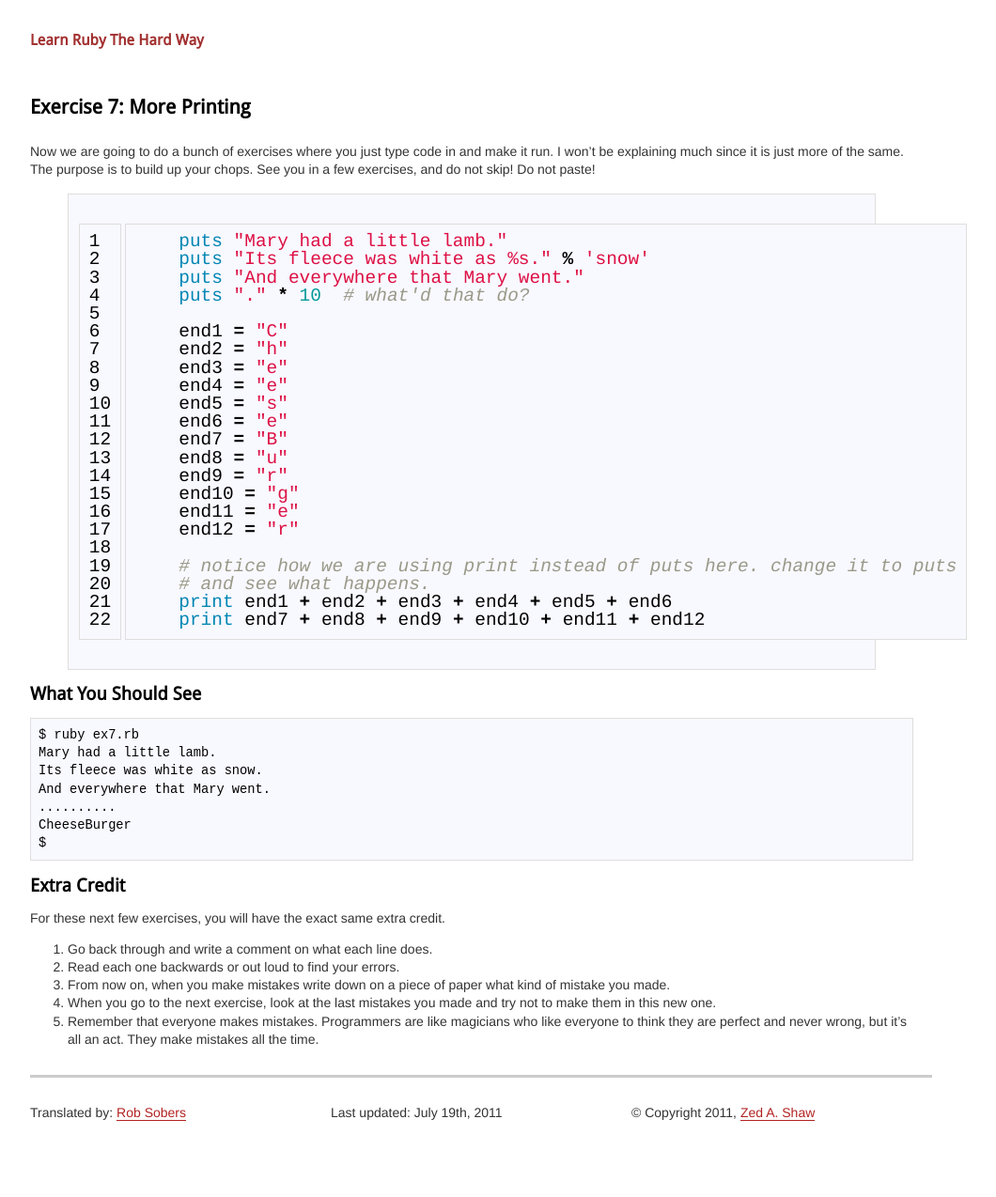
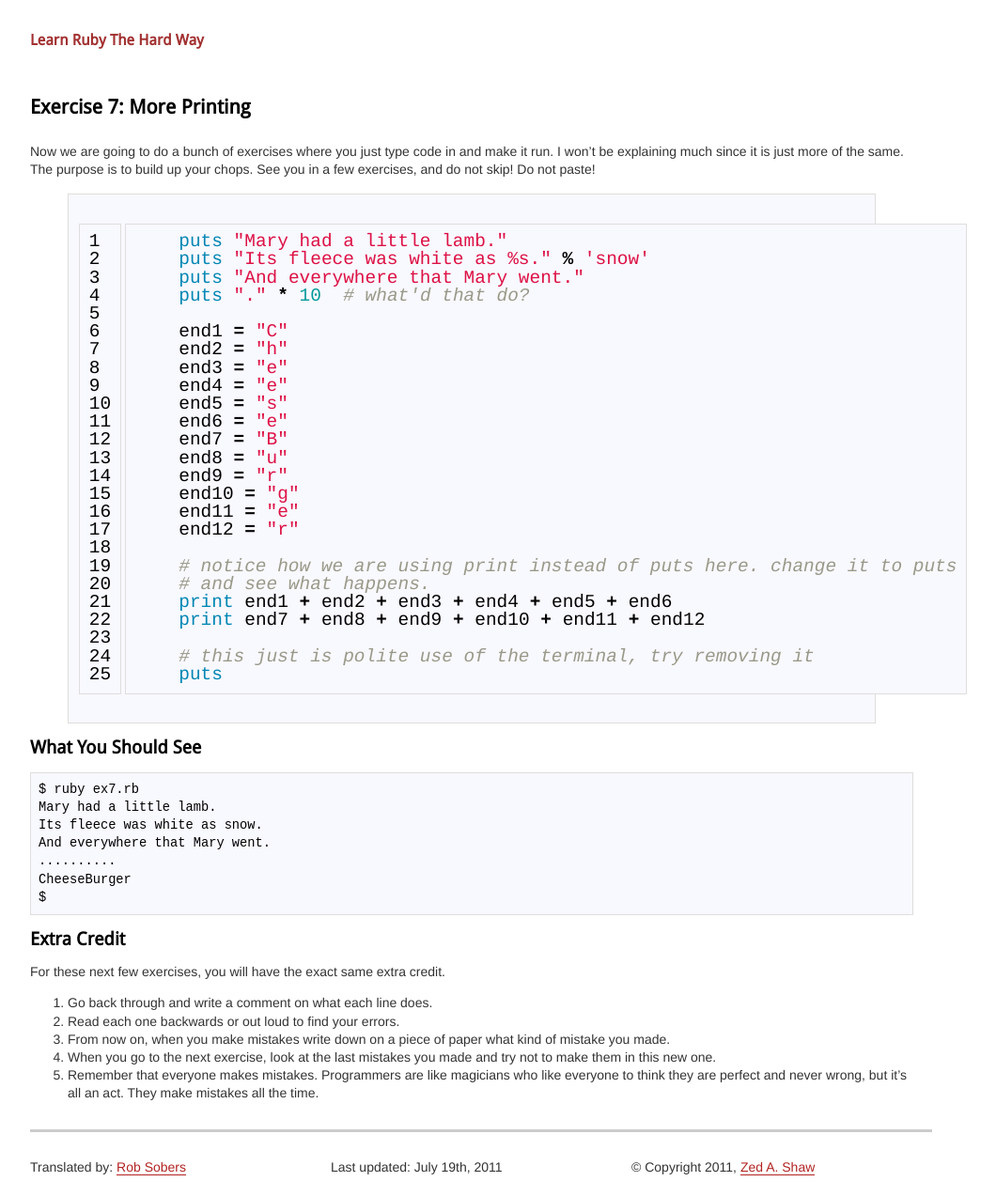
Before and after one commit to prusswan/learnrubythehardway, a Jekyll site: the page built from _posts/2011-07-19-ex07.markdown, in a window 1280 px wide. Shown: the whole page at 94% size, without its empty margins (128-1188 px from the left). Built offline with Jekyll 4.4.1, drawn with Linux system fonts in a browser that asks for light colours; Markdown is read by kramdown in place of the engine named in the settings; before the commit the page ends 1216 px from its top, so only the background shows below that.

Commit message:
Small format error in ex7.

```diff
--- a/_posts/2011-07-19-ex07.markdown
+++ b/_posts/2011-07-19-ex07.markdown
@@ -28,6 +28,9 @@ Now we are going to do a bunch of exercises where you just type code in and make
     # and see what happens.
     print end1 + end2 + end3 + end4 + end5 + end6
     print end7 + end8 + end9 + end10 + end11 + end12
+
+    # this just is polite use of the terminal, try removing it
+    puts
 {% endhighlight %}
 
 ## What You Should See
```
